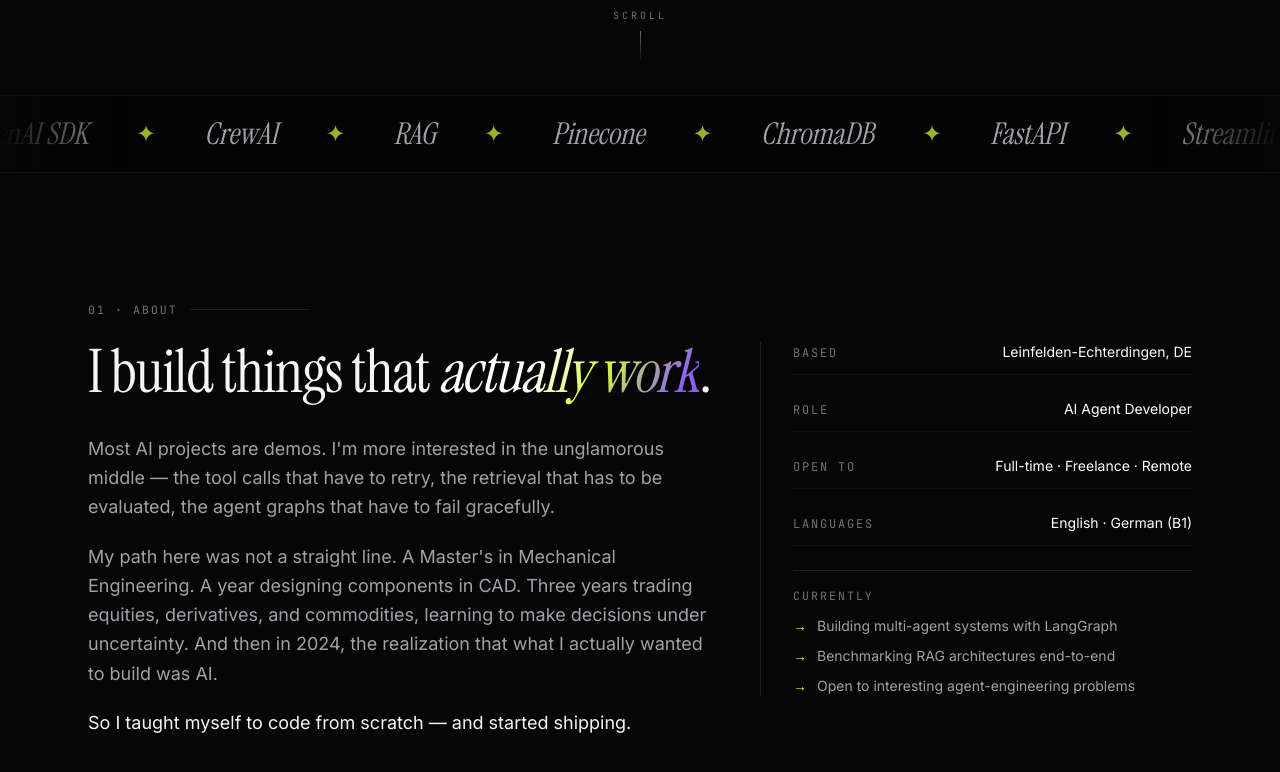
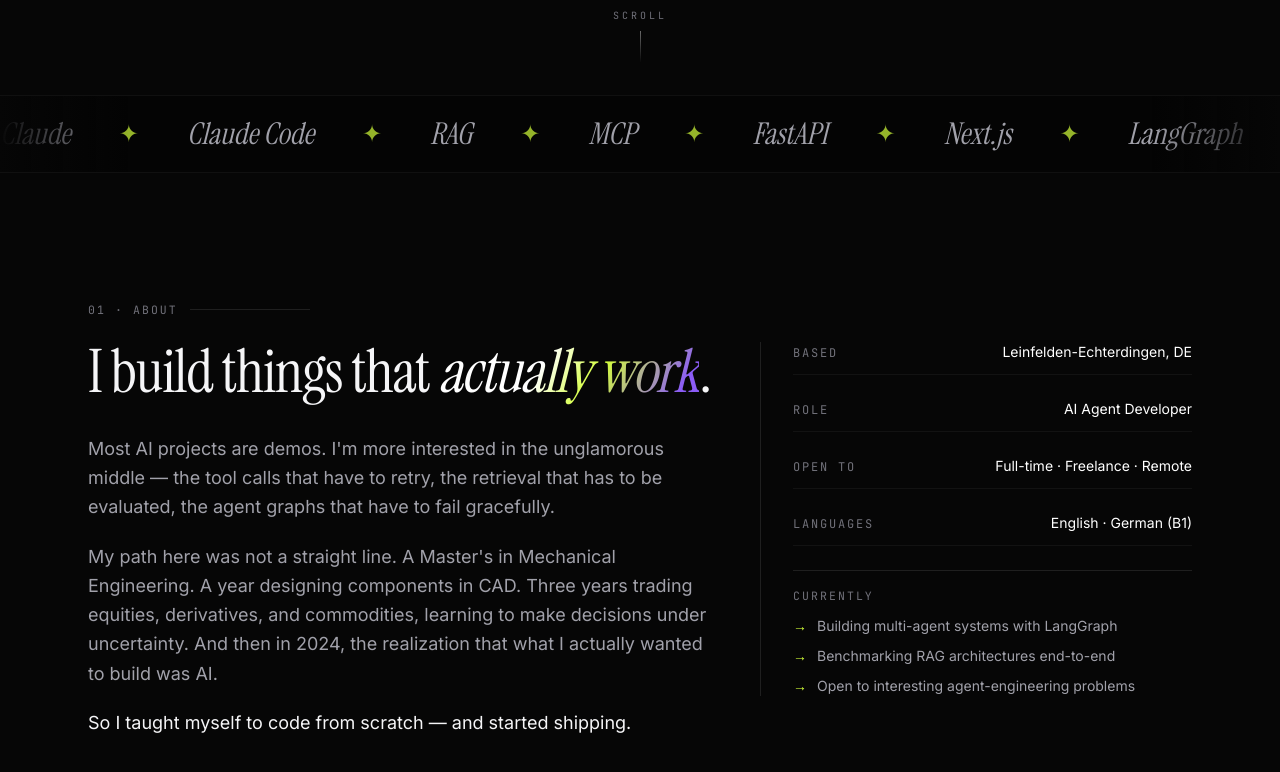
Before and after one commit to PaulStanley0211/portfolio, a Next.js app: page / in a window 1280 px wide. Shown: the part 884-1656 px from the top of the page. Built offline with nearby package versions, Linux system fonts and the light colour scheme.

Commit message:
Trim Marquee skills to 7 items matching real project tech + add Claude Code prominence

```diff
--- a/src/components/Marquee.tsx
+++ b/src/components/Marquee.tsx
@@ -1,18 +1,11 @@
 const ITEMS = [
-  "LangChain",
   "LangGraph",
-  "OpenAI SDK",
-  "CrewAI",
+  "Claude",
+  "Claude Code",
   "RAG",
-  "Pinecone",
-  "ChromaDB",
+  "MCP",
   "FastAPI",
-  "Streamlit",
-  "Python",
-  "Docker",
-  "Claude Code",
-  "MCP",
-  "Pydantic",
+  "Next.js",
 ];
 
 export default function Marquee() {
```
